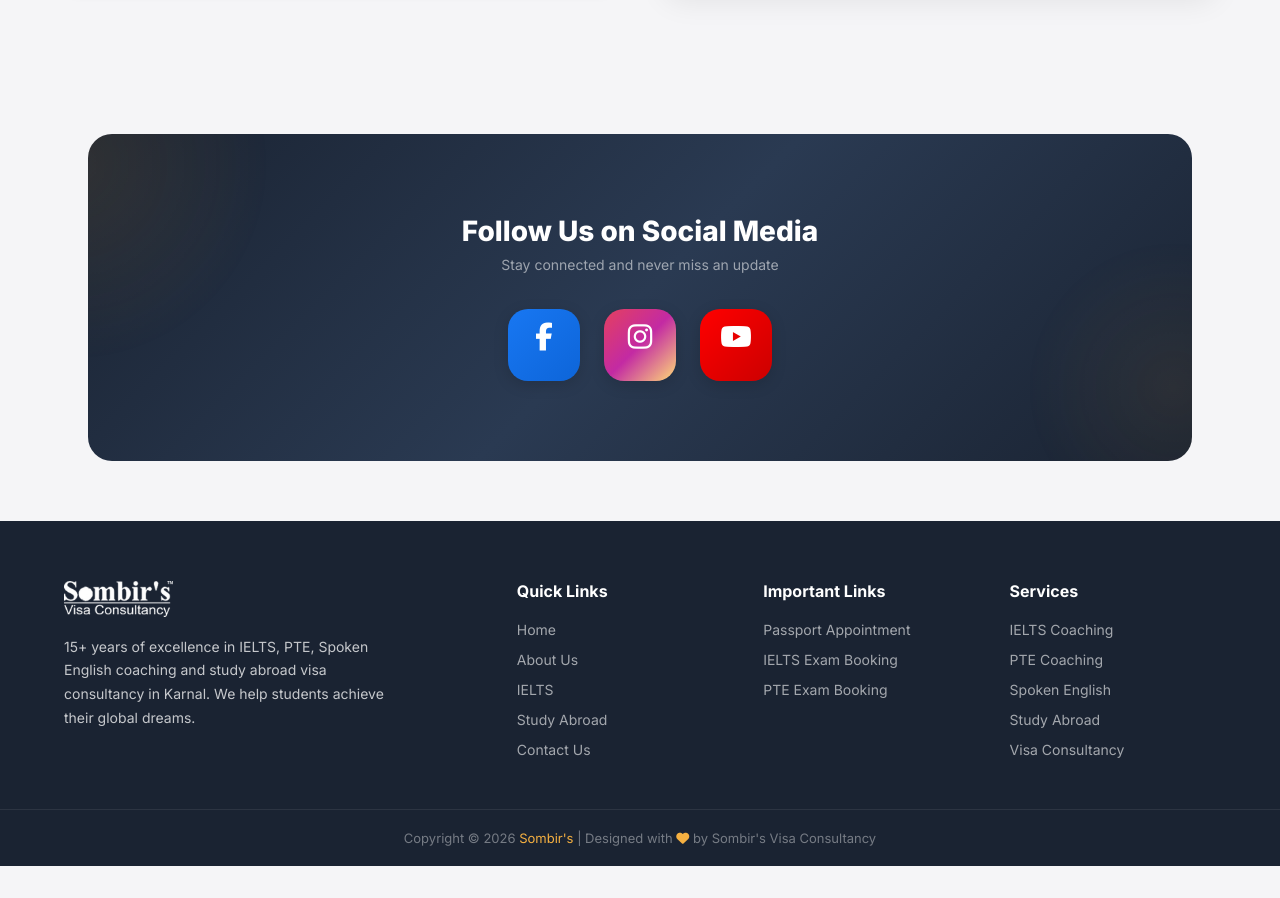
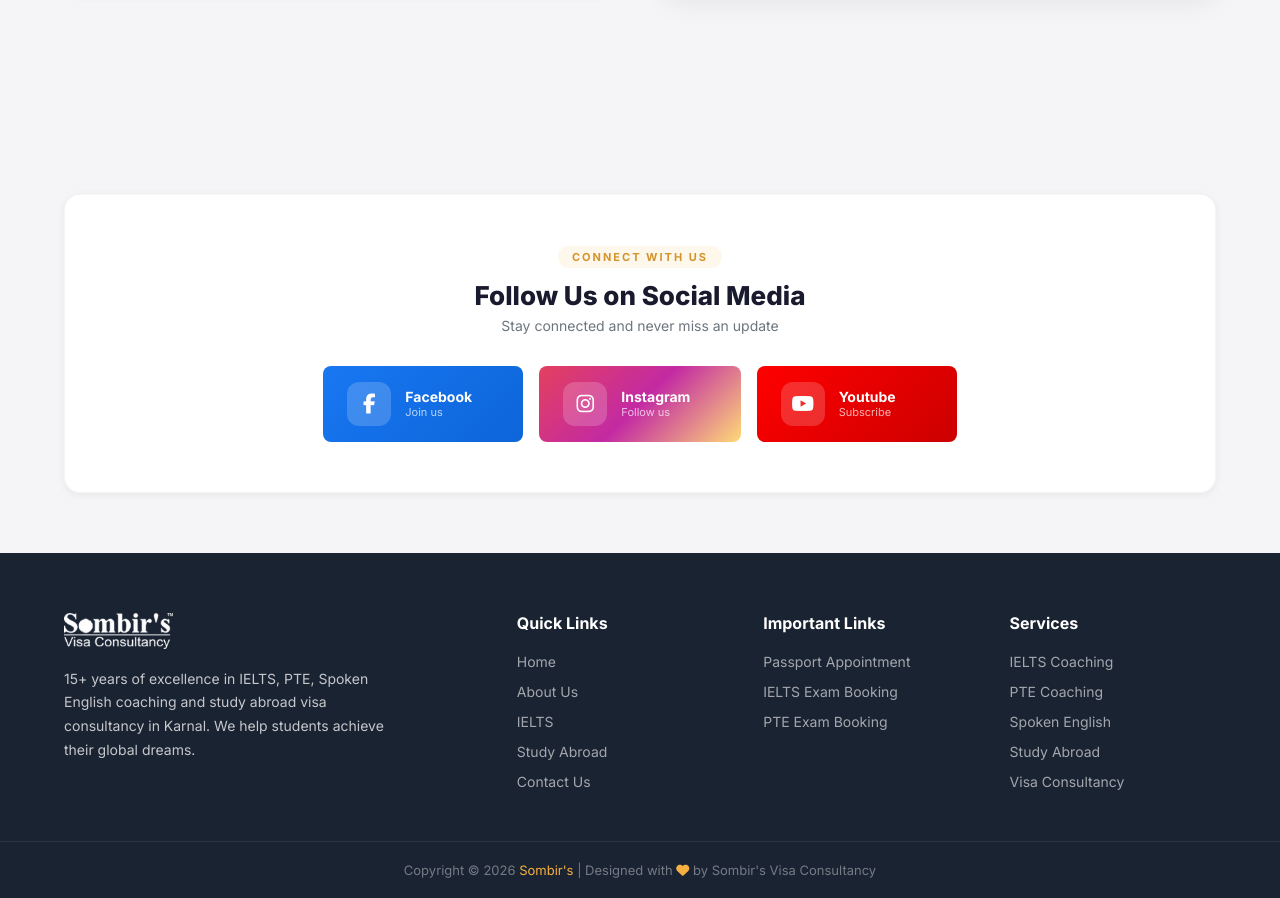
Before and after one commit to PushkarAdhikari/visa-consultancy, a plain HTML site: page index.html in a window 1280 px wide. Shown: the part 4980-5878 px from the top of the page. Before the commit the page ends 5846 px from the top, so only its background shows below. Drawn offline with nearby package versions, Linux system fonts and the light colour scheme.

Commit message:
fix: add social block from contact page to home page

```diff
--- a/index.html
+++ b/index.html
@@ -398,22 +398,37 @@
   <!-- Social Media -->
   <section style="padding: 40px 0 60px;">
     <div class="container">
-      <div class="social-section reveal">
-        <h3>Follow Us on Social Media</h3>
-        <p class="social-sub">Stay connected and never miss an update</p>
-        <div class="social-links-large">
-          <a href="https://facebook.com" target="_blank" class="social-fb" aria-label="Facebook">
-            <i class="fab fa-facebook-f"></i>
-            <span>Facebook</span>
-          </a>
-          <a href="https://instagram.com" target="_blank" class="social-ig" aria-label="Instagram">
-            <i class="fab fa-instagram"></i>
-            <span>Instagram</span>
-          </a>
-          <a href="https://youtube.com" target="_blank" class="social-yt" aria-label="Youtube">
-            <i class="fab fa-youtube"></i>
-            <span>Youtube</span>
-          </a>
+      <div class="contact-social reveal">
+        <div class="social-inner">
+          <span class="social-badge">Connect With Us</span>
+          <h3>Follow Us on Social Media</h3>
+          <p>Stay connected and never miss an update</p>
+          <div class="social-row">
+            <a href="https://facebook.com" target="_blank" class="social-item fb" aria-label="Facebook">
+              <div class="social-icon"><i class="fab fa-facebook-f"></i></div>
+              <div class="social-meta">
+                <span class="social-name">Facebook</span>
+                <span class="social-count">Join us</span>
+              </div>
+              <div class="social-arrow"><i class="fas fa-arrow-right"></i></div>
+            </a>
+            <a href="https://instagram.com" target="_blank" class="social-item ig" aria-label="Instagram">
+              <div class="social-icon"><i class="fab fa-instagram"></i></div>
+              <div class="social-meta">
+                <span class="social-name">Instagram</span>
+                <span class="social-count">Follow us</span>
+              </div>
+              <div class="social-arrow"><i class="fas fa-arrow-right"></i></div>
+            </a>
+            <a href="https://youtube.com" target="_blank" class="social-item yt" aria-label="Youtube">
+              <div class="social-icon"><i class="fab fa-youtube"></i></div>
+              <div class="social-meta">
+                <span class="social-name">Youtube</span>
+                <span class="social-count">Subscribe</span>
+              </div>
+              <div class="social-arrow"><i class="fas fa-arrow-right"></i></div>
+            </a>
+          </div>
         </div>
       </div>
     </div>
```
